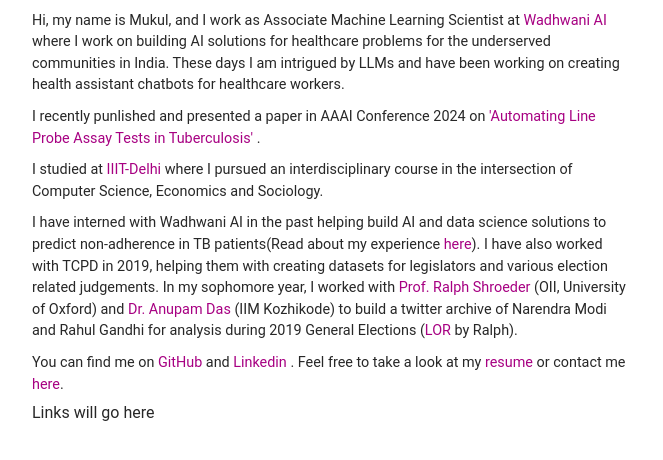
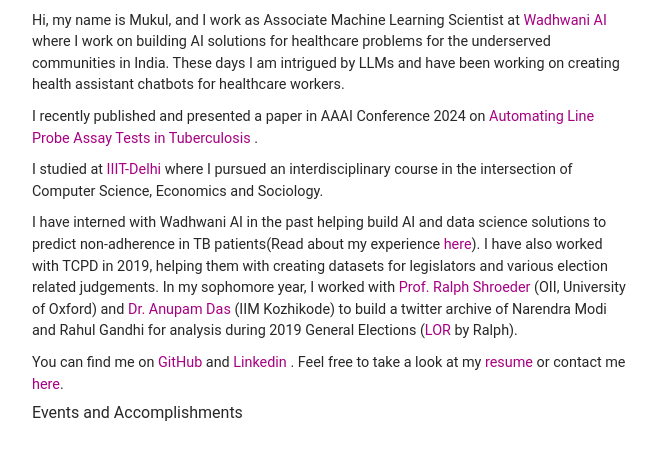
Before and after one commit to mukulkumar22/mukulkumar22.github.io, a Jekyll site: the page index.html, which Jekyll copies as it is, in a window 1280 px wide. Shown: the part 198-658 px from the top of the page, without its empty margins (308-971 px from the left). Built offline with Jekyll 4.4.1, drawn with Linux system fonts in a browser that asks for light colours; some web fonts are replaced.

Commit message:
Update index.html

```diff
--- a/index.html
+++ b/index.html
@@ -72,7 +72,7 @@
     <h1 class="page__title">About Me</h1>
     <div class="page__content">
         <p>Hi, my name is Mukul, and I work as Associate Machine Learning Scientist at <a href="https://www.wadhwaniai.org">Wadhwani AI</a> where I work on building AI solutions for healthcare problems for the underserved communities in India. These days I am intrigued by LLMs and have been working on creating health assistant chatbots for healthcare workers.</p>
-            <p> I recently punlished and presented a paper in AAAI Conference 2024 on <a href = "https://ojs.aaai.org/index.php/AAAI/article/view/30191"> 'Automating Line Probe Assay Tests in Tuberculosis' </a>. </p>
+            <p> I recently published and presented a paper in AAAI Conference 2024 on <a href = "https://ojs.aaai.org/index.php/AAAI/article/view/30191"> Automating Line Probe Assay Tests in Tuberculosis </a>. </p>
           <p>I studied at <a href="http://iiitd.ac.in">IIIT-Delhi</a> where I pursued an interdisciplinary course in the intersection of Computer Science, Economics and Sociology.</p>
 
 <p>I have interned with Wadhwani AI in the past helping build AI and data science solutions to predict non-adherence in TB patients(Read about my experience <a href="https://medium.com/@muk137kumar/using-ai-to-help-tb-patients-in-india-my-internship-experience-at-wadhwani-ai-b0d59d1d67fb">here</a>). I have also worked with TCPD in 2019, helping them with creating datasets for legislators and various election related judgements.
@@ -89,7 +89,7 @@
     </div>
 
     <div>
-        Links will go here
+        <h2>Events and Accomplishments</h2>
     </div>
 </div>
 
```
